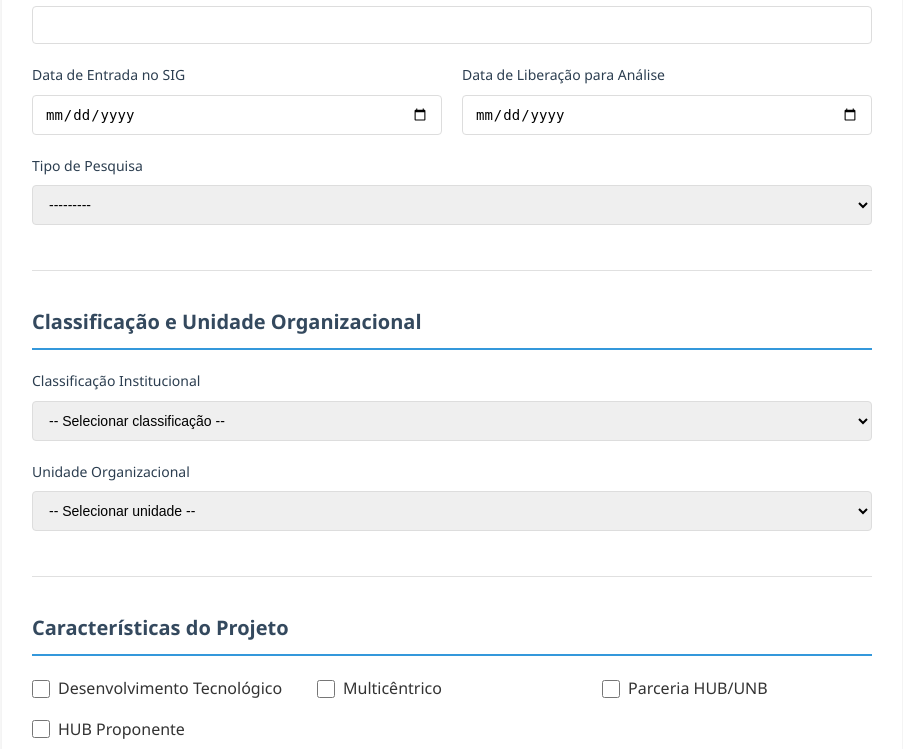
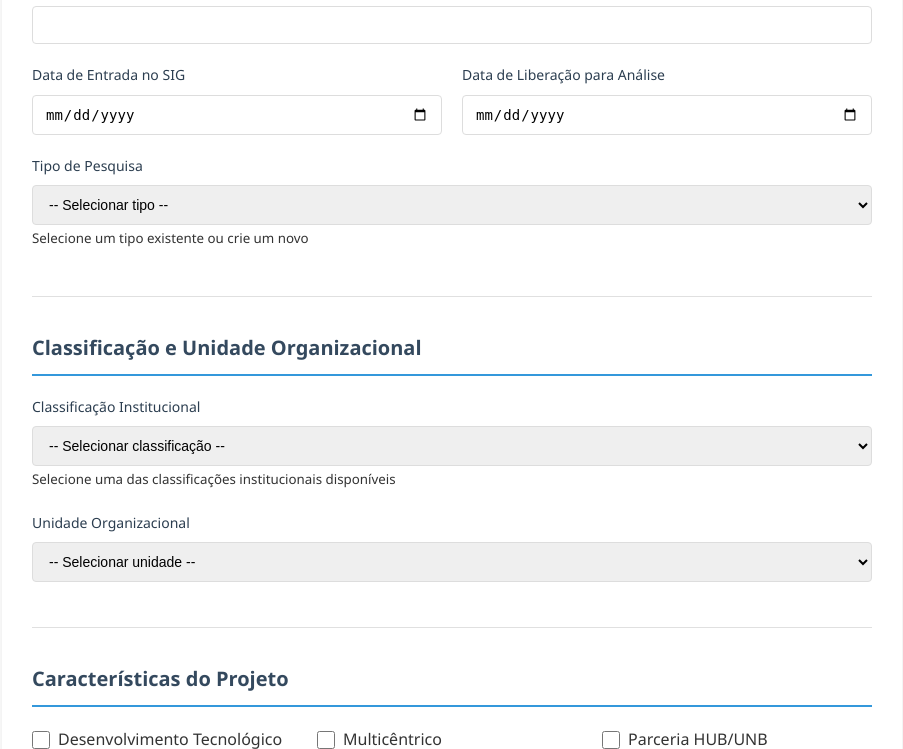
Before and after one commit to VictorPontual/ELO, a Django app: page /projetos/cadastro/ in a window 1280 px wide. Shown: the part 544-1293 px from the top of the page, without its empty margins (188-1091 px from the left). Run offline with Django 5.2, Linux system fonts and the light colour scheme; the visitor is signed in with stand-in values (Sample User, id 1); data comes from the database, SQL or seed files in the repository; data that the repository does not hold is empty.

Commit message:
feat: opções de seleção para tipo e classificação

```diff
--- a/elo/projetos/static/projetos/js/unidade_modal.js
+++ b/elo/projetos/static/projetos/js/unidade_modal.js
@@ -1,7 +1,7 @@
-// Modal para criar nova unidade e classificação
+// Modal para criar nova unidade e tipo de pesquisa
 document.addEventListener('DOMContentLoaded', function() {
     setupDropdownModal('unidade', 'modalCriarUnidade', 'id_unidade_select', 'nomeUnidadeInput', 'botaoCriarUnidade', 'botaoCancelarUnidade');
-    setupDropdownModal('classificacao', 'modalCriarClassificacao', 'id_classificacao_select', 'nomeClassificacaoInput', 'botaoCriarClassificacao', 'botaoCancelarClassificacao');
+    setupDropdownModal('tipo_pesquisa', 'modalCriarTipoPesquisa', 'id_tipo_pesq_select', 'nomeTipoPesquisaInput', 'botaoCriarTipoPesquisa', 'botaoCancelarTipoPesquisa');
 });
 
 function setupDropdownModal(type, modalId, selectId, inputId, buttonId, cancelButtonId) {
@@ -15,7 +15,11 @@ function setupDropdownModal(type, modalId, selectId, inputId, buttonId, cancelBu
     // Adicionar opção "Criar Nova"
     const optionCriarNova = document.createElement('option');
     optionCriarNova.value = newOptionValue;
-    optionCriarNova.textContent = type === 'unidade' ? '+ Nova Unidade' : '+ Nova Classificação';
+    const labels = {
+        unidade: '+ Nova Unidade',
+        tipo_pesquisa: '+ Novo Tipo de Pesquisa'
+    };
+    optionCriarNova.textContent = labels[type] || '+ Nova Opção';
     optionCriarNova.style.fontWeight = 'bold';
     optionCriarNova.style.color = '#0066cc';
 
@@ -86,8 +90,13 @@ function criarNovaOpcao(type, modalId, selectId, inputId, buttonId) {
     const input = document.getElementById(inputId);
     const nome = input.value.trim();
 
+    const nomes = {
+        unidade: 'unidade',
+        tipo_pesquisa: 'tipo de pesquisa'
+    };
+
     if (!nome) {
-        alert(`Por favor, digite o nome da ${type === 'unidade' ? 'unidade' : 'classificação'}`);
+        alert(`Por favor, digite o nome da ${nomes[type] || 'opção'}`);
         return;
     }
 
@@ -100,13 +109,15 @@ function criarNovaOpcao(type, modalId, selectId, inputId, buttonId) {
     botao.textContent = 'Criando...';
 
     // Determinar endpoint e parâmetro baseado no tipo
-    let endpoint, paramName;
+    let endpoint, paramName, textoBotao;
     if (type === 'unidade') {
         endpoint = window.urlCriarUnidade;
         paramName = 'nome_unidade';
+        textoBotao = 'Criar Unidade';
     } else {
-        endpoint = window.urlCriarClassificacao;
-        paramName = 'nome_classificacao';
+        endpoint = window.urlCriarTipoPesquisa;
+        paramName = 'nome_tipo';
+        textoBotao = 'Criar Tipo de Pesquisa';
     }
 
     const params = new URLSearchParams();
@@ -137,9 +148,13 @@ function criarNovaOpcao(type, modalId, selectId, inputId, buttonId) {
             input.value = '';
 
             // Feedback ao usuário
-            alert(`${type === 'unidade' ? 'Unidade' : 'Classificação'} criada com sucesso!`);
+            const sucesso = {
+                unidade: 'Unidade criada com sucesso!',
+                tipo_pesquisa: 'Tipo de pesquisa criado com sucesso!'
+            };
+            alert(sucesso[type] || 'Opção criada com sucesso!');
         } else {
-            alert(`Erro ao criar ${type === 'unidade' ? 'unidade' : 'classificação'}: ` + (data.error || 'Tente novamente'));
+            alert(`Erro ao criar ${nomes[type] || 'opção'}: ` + (data.error || 'Tente novamente'));
         }
     })
     .catch(error => {
@@ -148,6 +163,6 @@ function criarNovaOpcao(type, modalId, selectId, inputId, buttonId) {
     })
     .finally(() => {
         botao.disabled = false;
-        botao.textContent = type === 'unidade' ? 'Criar Unidade' : 'Criar Classificação';
+        botao.textContent = textoBotao;
     });
 }
--- a/elo/projetos/templates/projetos/cadastro_projeto.html
+++ b/elo/projetos/templates/projetos/cadastro_projeto.html
@@ -74,6 +74,7 @@
                 {% if form.tipo_pesq.errors %}
                     <span class="error">{{ form.tipo_pesq.errors.0 }}</span>
                 {% endif %}
+                <small class="form-text text-muted">Selecione um tipo existente ou crie um novo</small>
             </div>
         </div>
 
@@ -86,6 +87,7 @@
                 {% if form.classificacao.errors %}
                     <span class="error">{{ form.classificacao.errors.0 }}</span>
                 {% endif %}
+                    <small class="form-text text-muted">Selecione uma das classificações institucionais disponíveis</small>
             </div>
 
             <div class="form-group">
@@ -217,18 +219,18 @@
         </div>
     </div>
 
-    <!-- Modal para criar nova classificação -->
-    <div id="modalCriarClassificacao" class="modal">
+    <!-- Modal para criar novo tipo de pesquisa -->
+    <div id="modalCriarTipoPesquisa" class="modal">
         <div class="modal-content">
             <span class="close">&times;</span>
-            <h2>Criar Nova Classificação</h2>
+            <h2>Criar Novo Tipo de Pesquisa</h2>
             <div class="form-group">
-                <label for="nomeClassificacaoInput">Nome da Classificação *</label>
-                <input type="text" id="nomeClassificacaoInput" placeholder="Ex: Pesquisa Científica" autocomplete="off">
+                <label for="nomeTipoPesquisaInput">Nome do Tipo de Pesquisa *</label>
+                <input type="text" id="nomeTipoPesquisaInput" placeholder="Ex: Estudo observacional" autocomplete="off">
             </div>
             <div class="modal-buttons">
-                <button type="button" id="botaoCriarClassificacao" class="btn-primary">Criar Classificação</button>
-                <button type="button" id="botaoCancelarClassificacao" class="btn-secondary">Cancelar</button>
+                <button type="button" id="botaoCriarTipoPesquisa" class="btn-primary">Criar Tipo de Pesquisa</button>
+                <button type="button" id="botaoCancelarTipoPesquisa" class="btn-secondary">Cancelar</button>
             </div>
         </div>
     </div>
@@ -241,6 +243,6 @@
 <script>
     // Passar URLs dos endpoints AJAX para o JavaScript
     window.urlCriarUnidade = "{% url 'criar_unidade_ajax' %}";
-    window.urlCriarClassificacao = "{% url 'criar_classificacao_ajax' %}";
+    window.urlCriarTipoPesquisa = "{% url 'criar_tipo_pesquisa_ajax' %}";
 </script>
 {% endblock %}
--- a/elo/projetos/urls.py
+++ b/elo/projetos/urls.py
@@ -9,4 +9,5 @@ urlpatterns = [
     path('editar/<int:projeto_id>/remover-pesquisador/<int:participacao_id>/', views.remover_pesquisador, name='remover_pesquisador'),
     path('ajax/criar-unidade/', views.criar_unidade_ajax, name='criar_unidade_ajax'),
     path('ajax/criar-classificacao/', views.criar_classificacao_ajax, name='criar_classificacao_ajax'),
+    path('ajax/criar-tipo-pesquisa/', views.criar_tipo_pesquisa_ajax, name='criar_tipo_pesquisa_ajax'),
 ]
--- a/elo/projetos/views.py
+++ b/elo/projetos/views.py
@@ -2,9 +2,36 @@ from django.shortcuts import render, redirect, get_object_or_404
 from django.contrib.auth.decorators import login_required
 from django.contrib import messages
 from django.http import JsonResponse
-from .models import Projeto, Participacao, Unidade, ClassificacaoInstitucional
+from .models import Projeto, Participacao, Unidade, ClassificacaoInstitucional, TipoPesquisa
 from contas.models import Pesquisador
 from django import forms
+
+
+TIPOS_PESQUISA_INICIAIS = [
+    'Graduação (IC, PIT, TC)',
+    'Pós Graduação latu senso (especialização e residência)',
+    'Pós Graduação strictu senso (mestrado, doutorado e pós doc)',
+    'Iniciativa de colaboradores',
+    'Iniciativa de docentes',
+    'pesquisa clínica patrocinada',
+    'outros',
+]
+
+CLASSIFICACOES_INSTITUCIONAIS_FIXAS = [
+    'Pesquisa com seres humanos SEM intervenção',
+    'Pesquisa com seres humanos COM intervenção',
+    'Pesquisa QUE NÃO ENVOLVE seres humanos',
+]
+
+
+def _garantir_tipos_pesquisa_iniciais():
+    for nome in TIPOS_PESQUISA_INICIAIS:
+        TipoPesquisa.objects.get_or_create(nome_tipo=nome)
+
+
+def _garantir_classificacoes_fixas():
+    for nome in CLASSIFICACOES_INSTITUCIONAIS_FIXAS:
+        ClassificacaoInstitucional.objects.get_or_create(nome_classificacao=nome)
 
 
 def _formatar_trimestre(data):
@@ -41,6 +68,17 @@ class UnidadeForm(forms.ModelForm):
 
 
 class ProjetoForm(forms.ModelForm):
+    tipo_pesq = forms.ModelChoiceField(
+        queryset=TipoPesquisa.objects.none(),
+        required=False,
+        widget=forms.Select(attrs={
+            'class': 'form-control',
+            'id': 'id_tipo_pesq_select'
+        }),
+        label='Tipo de Pesquisa',
+        empty_label='-- Selecionar tipo --'
+    )
+
     unidade = forms.ModelChoiceField(
         queryset=Unidade.objects.all().order_by('nome_unidade'),
         required=False,
@@ -52,15 +90,16 @@ class ProjetoForm(forms.ModelForm):
         empty_label="-- Selecionar unidade --"
     )
 
-    classificacao = forms.ModelChoiceField(
-        queryset=ClassificacaoInstitucional.objects.all().order_by('nome_classificacao'),
+    classificacao = forms.ChoiceField(
+        choices=[('', '-- Selecionar classificação --')] + [
+            (nome, nome) for nome in CLASSIFICACOES_INSTITUCIONAIS_FIXAS
+        ],
         required=False,
         widget=forms.Select(attrs={
             'class': 'form-control',
             'id': 'id_classificacao_select'
         }),
-        label='Classificação Institucional',
-        empty_label="-- Selecionar classificação --"
+        label='Classificação Institucional'
     )
 
     class Meta:
@@ -114,6 +153,22 @@ class ProjetoForm(forms.ModelForm):
             'HUB_proponente': 'HUB Proponente',
         }
 
+    def __init__(self, *args, **kwargs):
+        super().__init__(*args, **kwargs)
+        _garantir_tipos_pesquisa_iniciais()
+        _garantir_classificacoes_fixas()
+        self.fields['tipo_pesq'].queryset = TipoPesquisa.objects.all().order_by('nome_tipo')
+
+        tipo_pesq_atual = getattr(self.instance, 'tipo_pesq', None)
+        if tipo_pesq_atual:
+            tipo_obj, _ = TipoPesquisa.objects.get_or_create(nome_tipo=tipo_pesq_atual)
+            self.initial['tipo_pesq'] = tipo_obj
+
+        if self.instance and self.instance.pk:
+            classificacao_atual = self.instance.classificacoes.first()
+            if classificacao_atual:
+                self.initial['classificacao'] = classificacao_atual.nome_classificacao
+
     def clean(self):
         cleaned_data = super().clean()
 
@@ -144,7 +199,13 @@ class ProjetoForm(forms.ModelForm):
         return cleaned_data
 
     def save(self, commit=True):
-        projeto = super().save(commit)
+        projeto = super().save(commit=False)
+
+        tipo_pesq = self.cleaned_data.get('tipo_pesq')
+        projeto.tipo_pesq = tipo_pesq.nome_tipo if tipo_pesq else None
+
+        if commit:
+            projeto.save()
 
         # Processar unidade
         unidade = self.cleaned_data.get('unidade')
@@ -152,8 +213,12 @@ class ProjetoForm(forms.ModelForm):
             projeto.unidades.add(unidade)
 
         # Processar classificação
-        classificacao = self.cleaned_data.get('classificacao')
-        if classificacao:
+        classificacao_nome = self.cleaned_data.get('classificacao')
+        projeto.classificacoes.clear()
+        if classificacao_nome:
+            classificacao, _ = ClassificacaoInstitucional.objects.get_or_create(
+                nome_classificacao=classificacao_nome
+            )
             projeto.classificacoes.add(classificacao)
 
         return projeto
@@ -161,6 +226,17 @@ class ProjetoForm(forms.ModelForm):
 
 class ProjetoEditForm(forms.ModelForm):
     """Formulário de edição de projeto - não permite alterar sig_id_projeto (chave primária)"""
+    tipo_pesq = forms.ModelChoiceField(
+        queryset=TipoPesquisa.objects.none(),
+        required=False,
+        widget=forms.Select(attrs={
+            'class': 'form-control',
+            'id': 'id_tipo_pesq_select'
+        }),
+        label='Tipo de Pesquisa',
+        empty_label='-- Selecionar tipo --'
+    )
+
     unidade = forms.ModelChoiceField(
         queryset=Unidade.objects.all().order_by('nome_unidade'),
         required=False,
@@ -172,15 +248,16 @@ class ProjetoEditForm(forms.ModelForm):
         empty_label="-- Selecionar unidade --"
     )
 
-    classificacao = forms.ModelChoiceField(
-        queryset=ClassificacaoInstitucional.objects.all().order_by('nome_classificacao'),
+    classificacao = forms.ChoiceField(
+        choices=[('', '-- Selecionar classificação --')] + [
+            (nome, nome) for nome in CLASSIFICACOES_INSTITUCIONAIS_FIXAS
+        ],
         required=False,
         widget=forms.Select(attrs={
             'class': 'form-control',
             'id': 'id_classificacao_select'
         }),
-        label='Classificação Institucional',
-        empty_label="-- Selecionar classificação --"
+        label='Classificação Institucional'
     )
 
     class Meta:
@@ -232,6 +309,22 @@ class ProjetoEditForm(forms.ModelForm):
             'HUB_proponente': 'HUB Proponente',
         }
 
+    def __init__(self, *args, **kwargs):
+        super().__init__(*args, **kwargs)
+        _garantir_tipos_pesquisa_iniciais()
+        _garantir_classificacoes_fixas()
+        self.fields['tipo_pesq'].queryset = TipoPesquisa.objects.all().order_by('nome_tipo')
+
+        tipo_pesq_atual = getattr(self.instance, 'tipo_pesq', None)
+        if tipo_pesq_atual:
+            tipo_obj, _ = TipoPesquisa.objects.get_or_create(nome_tipo=tipo_pesq_atual)
+            self.initial['tipo_pesq'] = tipo_obj
+
+        if self.instance and self.instance.pk:
+            classificacao_atual = self.instance.classificacoes.first()
+            if classificacao_atual:
+                self.initial['classificacao'] = classificacao_atual.nome_classificacao
+
     def clean(self):
         cleaned_data = super().clean()
 
@@ -262,7 +355,13 @@ class ProjetoEditForm(forms.ModelForm):
         return cleaned_data
 
     def save(self, commit=True):
-        projeto = super().save(commit)
+        projeto = super().save(commit=False)
+
+        tipo_pesq = self.cleaned_data.get('tipo_pesq')
+        projeto.tipo_pesq = tipo_pesq.nome_tipo if tipo_pesq else None
+
+        if commit:
+            projeto.save()
 
         # Processar unidade
         unidade = self.cleaned_data.get('unidade')
@@ -270,8 +369,12 @@ class ProjetoEditForm(forms.ModelForm):
             projeto.unidades.add(unidade)
 
         # Processar classificação
-        classificacao = self.cleaned_data.get('classificacao')
-        if classificacao:
+        classificacao_nome = self.cleaned_data.get('classificacao')
+        projeto.classificacoes.clear()
+        if classificacao_nome:
+            classificacao, _ = ClassificacaoInstitucional.objects.get_or_create(
+                nome_classificacao=classificacao_nome
+            )
             projeto.classificacoes.add(classificacao)
 
         return projeto
@@ -338,6 +441,27 @@ def criar_classificacao_ajax(request):
             return JsonResponse({
                 'success': False,
                 'error': 'Nome da classificação não pode estar vazio'
+            }, status=400)
+    return JsonResponse({'error': 'Método não permitido'}, status=405)
+
+
+@login_required
+def criar_tipo_pesquisa_ajax(request):
+    """View AJAX para criar novo tipo de pesquisa"""
+    if request.method == 'POST' and request.headers.get('X-Requested-With') == 'XMLHttpRequest':
+        nome = request.POST.get('nome_tipo', '').strip()
+        if nome:
+            tipo, created = TipoPesquisa.objects.get_or_create(nome_tipo=nome)
+            return JsonResponse({
+                'success': True,
+                'id': tipo.pk,
+                'nome': tipo.nome_tipo,
+                'created': created
+            })
+        else:
+            return JsonResponse({
+                'success': False,
+                'error': 'Nome do tipo de pesquisa não pode estar vazio'
             }, status=400)
     return JsonResponse({'error': 'Método não permitido'}, status=405)
 
```
Also changed, not shown: elo/projetos/models.py (+12 -6 lines), elo/projetos/templates/projetos/editar_projeto.html (+9 -8 lines), elo/projetos/migrations/0008_tipopesquisa_alter_projeto_tipo_pesq.py (added).
